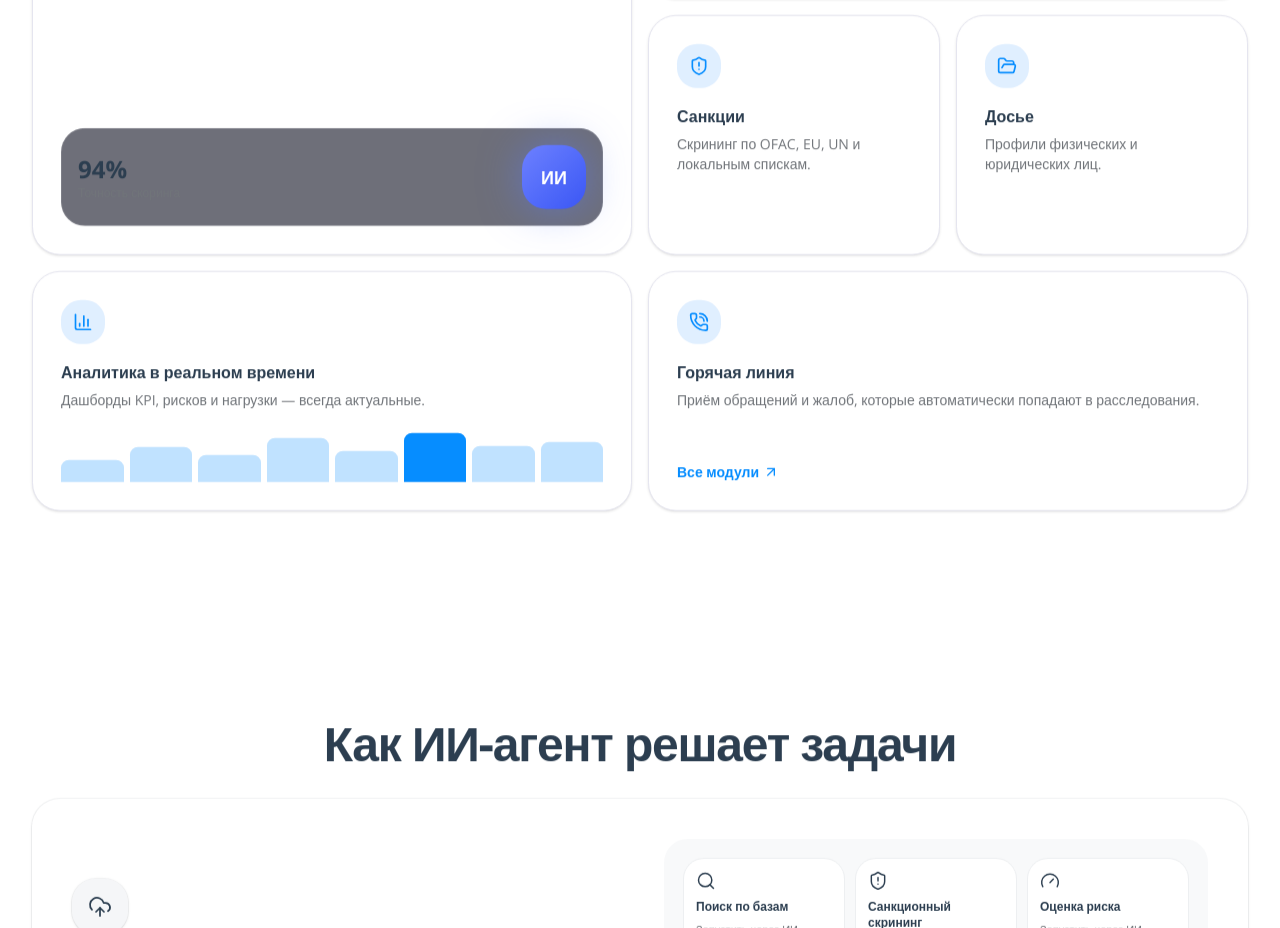
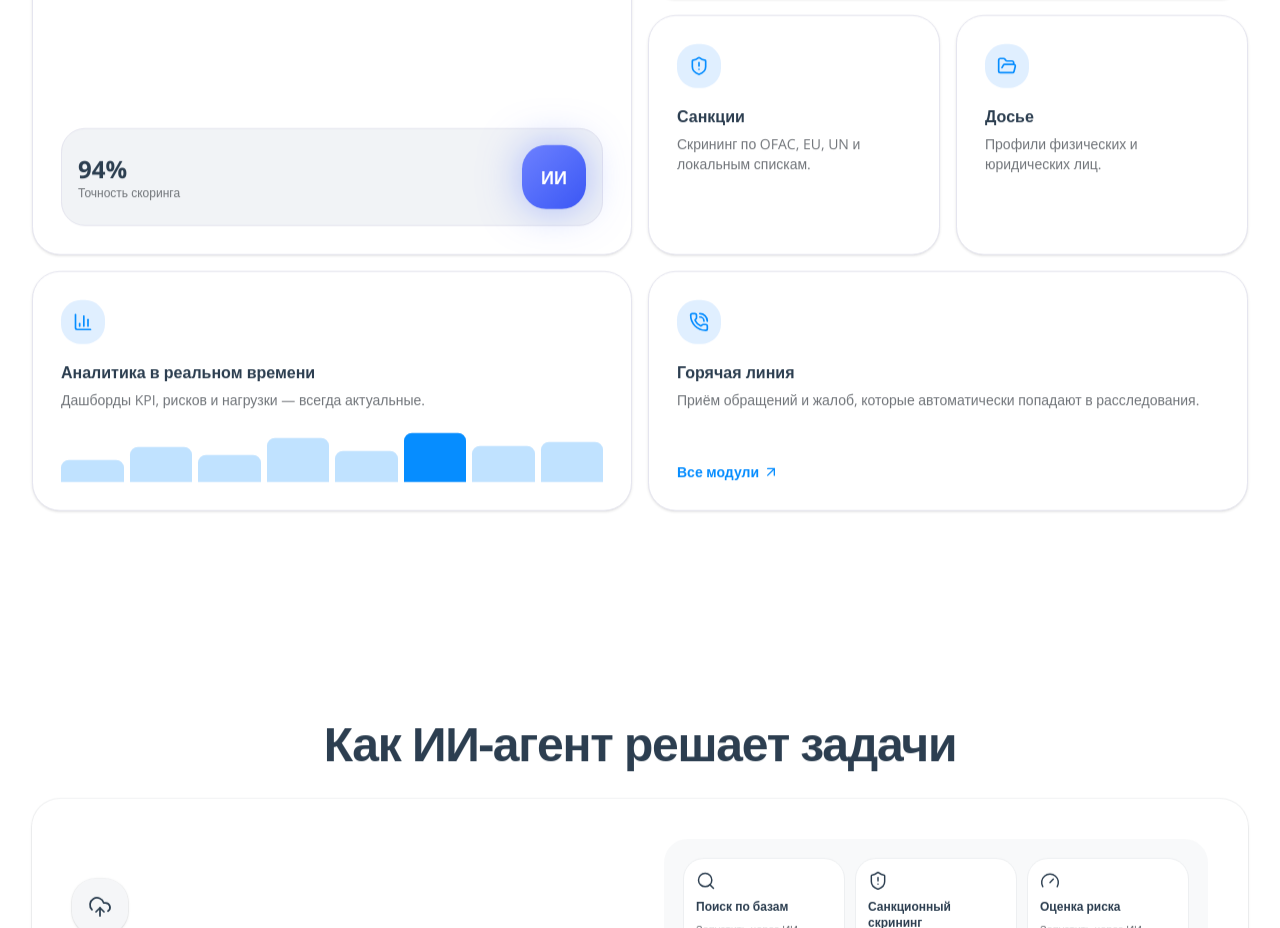
Before and after one commit to dzhmnklva012/-e-analytic, a Next.js app in the folder compliance-landing/: page / in a window 1280 px wide. Shown: the part 3660-4588 px from the top of the page. Built offline with nearby package versions, Linux system fonts and the light colour scheme.

Commit message:
Auto-update: capabilities-bento.tsx

```diff
--- a/compliance-landing/src/components/landing/capabilities-bento.tsx
+++ b/compliance-landing/src/components/landing/capabilities-bento.tsx
@@ -72,7 +72,7 @@ export function CapabilitiesBento() {
             desc="ИИ-агент сверяет контрагента с международными базами и санкционными списками за секунды и собирает полное досье."
             className="lg:col-span-2 lg:row-span-2 lg:justify-between"
           >
-            <div className="mt-auto flex items-center justify-between gap-4 rounded-2xl border border-white/10 bg-[#0e1020]/60 p-4">
+            <div className="mt-auto flex items-center justify-between gap-4 rounded-2xl border border-border bg-muted p-4">
               <div className="flex flex-col">
                 <span className="text-2xl font-bold text-foreground">94%</span>
                 <span className="text-xs text-muted-foreground">Точность скоринга</span>
```
